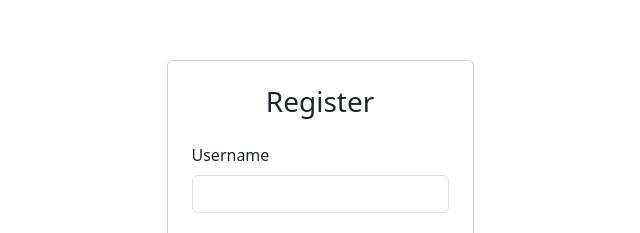
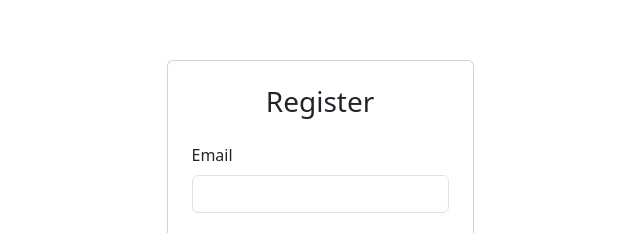
Before and after one commit to sahajKec/Lab1loginRegister, a React (Vite) app: page /register in a window 1280 px wide. Shown: the part 160-393 px from the top of the page, without its empty margins (320-960 px from the left). Built offline with nearby package versions, Linux system fonts and the light colour scheme.

Commit message:
username changed to email

```diff
--- a/src/Register.tsx
+++ b/src/Register.tsx
@@ -5,11 +5,11 @@ import 'bootstrap/dist/css/bootstrap.min.css';
 interface RegisterProps { }
 
 const Register: React.FC<RegisterProps> = () => {
-    const [username, setUsername] = useState<string>('');
+    const [email, setEmail] = useState<string>('');
     const [password, setPassword] = useState<string>('');
 
-    const handleUsernameChange = (e: ChangeEvent<HTMLInputElement>) => {
-        setUsername(e.target.value);
+    const handleEmailChange = (e: ChangeEvent<HTMLInputElement>) => {
+        setEmail(e.target.value);
     };
 
     const handlePasswordChange = (e: ChangeEvent<HTMLInputElement>) => {
@@ -27,14 +27,14 @@ const Register: React.FC<RegisterProps> = () => {
                 <form>
                     <div className="mb-3">
                         <label htmlFor="username" className="form-label">
-                            Username
+                            Email
                         </label>
                         <input
-                            type="text"
+                            type="email"
                             className="form-control"
-                            id="username"
-                            value={username}
-                            onChange={handleUsernameChange}
+                            id="email"
+                            value={email}
+                            onChange={handleEmailChange}
                         />
                     </div>
                     <div className="mb-3">
```
